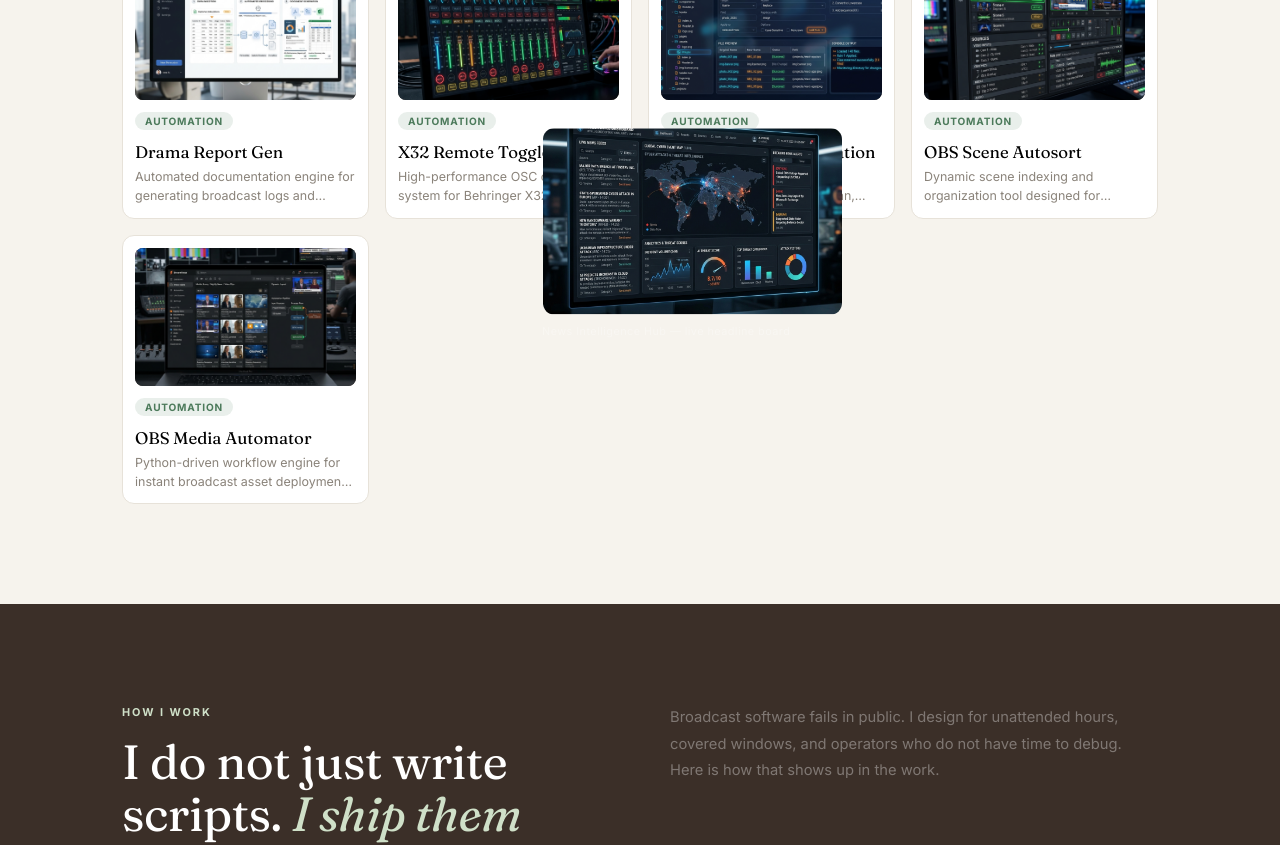
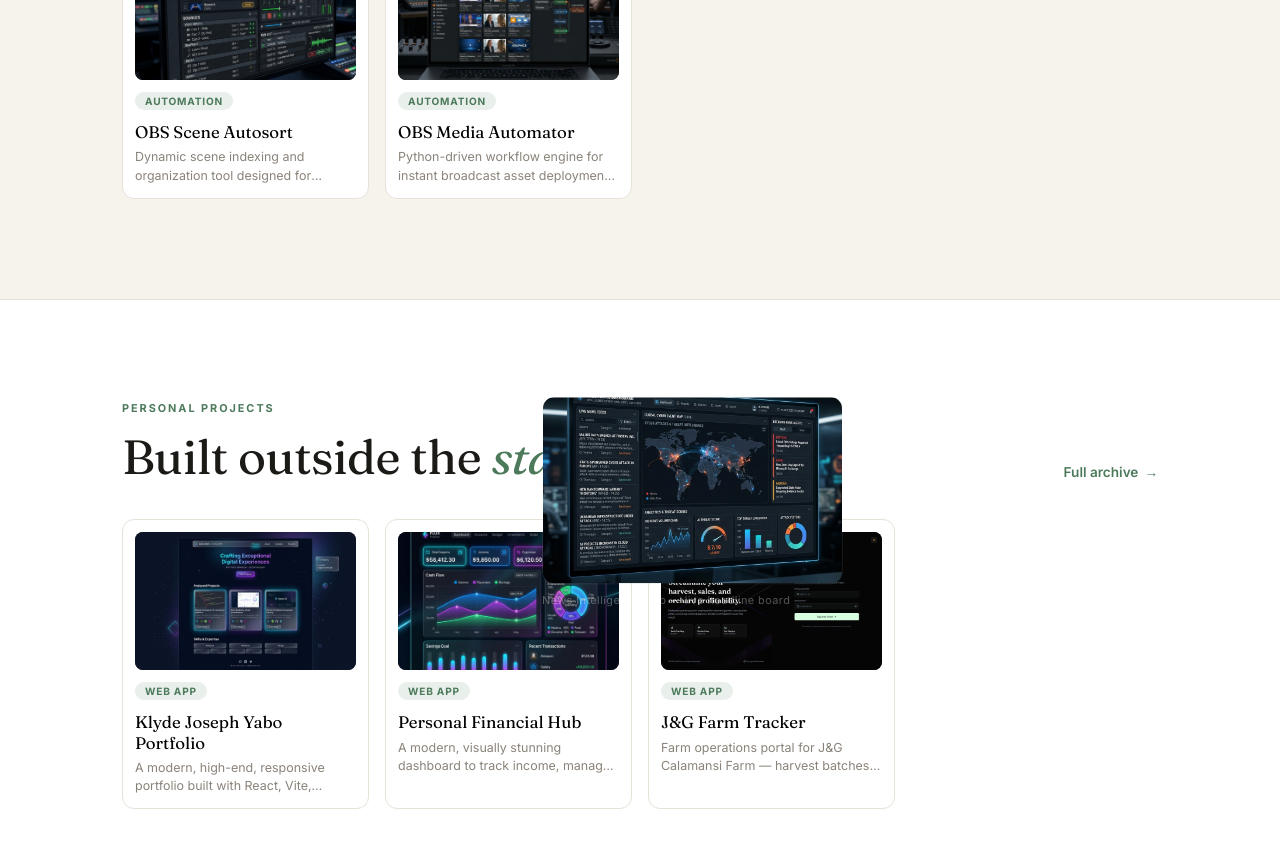
Before and after one commit to klaayd39/new-portfolio, a React (Vite) app: page / in a window 1280 px wide. Shown: the part 6840-7685 px from the top of the page. Built offline with nearby package versions, Linux system fonts and the light colour scheme.

Commit message:
Separate personal projects from station work on the portfolio.
Group projects by station vs personal, add a dedicated personal projects
section on the home page, and Station Work / Personal filters on Projects.

Co-authored-by: Cursor <cursoragent@cursor.com>

```diff
--- a/src/data/projects.js
+++ b/src/data/projects.js
@@ -2,6 +2,7 @@ export const PROJECTS = [
   {
     title: 'Klyde Joseph Yabo Portfolio',
     tag: 'Web App',
+    group: 'personal',
     link: 'https://github.com/klaayd39/personal-portfolio',
     desc: 'A modern, high-end, responsive portfolio built with React, Vite, Supabase, and plain CSS.',
     longDesc: 'This portfolio showcases professional broadcast systems, live-production automation tools, and real-time web applications with an elegant dark navy glassmorphic theme.',
@@ -21,6 +22,7 @@ export const PROJECTS = [
   {
     title: 'news-headline-crawler',
     tag: 'Intelligence',
+    group: 'station',
     link: 'https://github.com/klaayd39/news-headline-crawler',
     desc: 'Automated news headline crawler and aggregation engine.',
     longDesc: 'news-headline-crawler is a headline crawler that gathers the latest news from various sources to build a centralized real-time intelligence board.',
@@ -39,6 +41,7 @@ export const PROJECTS = [
   {
     title: 'Personal Financial Hub',
     tag: 'Web App',
+    group: 'personal',
     link: 'https://github.com/klaayd39/personal-financial-hub',
     desc: 'A modern, visually stunning dashboard to track income, manage expenses, and monitor savings.',
     longDesc: 'A modern, visually stunning, and highly interactive web application designed to help you take complete control of your personal finances. Track your income, manage expenses, and monitor your savings all in one beautiful dashboard.',
@@ -58,6 +61,7 @@ export const PROJECTS = [
   {
     title: 'J&G Farm Tracker',
     tag: 'Web App',
+    group: 'personal',
     link: 'https://github.com/klaayd39/J-G-Farm-Website',
     desc: 'Farm operations portal for J&G Calamansi Farm — harvest batches, sales, expenses, and P&L in one place.',
     longDesc: 'J&G Farm Tracker is a production farm operations portal for J&G Calamansi Farm. It tracks harvest batches in red bags, buyer sales, field expenses, and profit & loss with inventory guards, analytics dashboards, and exportable reports.',
@@ -79,6 +83,7 @@ export const PROJECTS = [
   {
     title: 'Drama Report Gen',
     tag: 'Automation',
+    group: 'station',
     link: 'https://github.com/klaayd39/Automatic-Drama-Report-Document-Generation',
     desc: 'Automated documentation engine for generating broadcast logs and performance reports.',
     longDesc: 'Drama Report Gen is a backend document synthesizer that extracts script data, performance notes, and schedule logs to construct professional PDFs and sheets optimized for broadcast audit compliance.',
@@ -98,6 +103,7 @@ export const PROJECTS = [
   {
     title: 'Bombo Radyo News Intelligence Hub',
     tag: 'Intelligence',
+    group: 'station',
     featured: true,
     featuredId: 'bombo',
     featuredNum: '01',
@@ -141,6 +147,7 @@ export const PROJECTS = [
   {
     title: 'X32 Remote Toggle',
     tag: 'Automation',
+    group: 'station',
     link: 'https://github.com/klaayd39/x32-channel-remote-toggle',
     desc: 'High-performance OSC control system for Behringer X32 mixers using global keyboard hotkeys.',
     longDesc: 'X32 Remote Toggle is a high-performance, low-latency OSC control suite developed to interface directly with Behringer X32 audio consoles. It enables broadcast engineers to seamlessly toggle specific channels via global hotkeys.',
@@ -160,6 +167,7 @@ export const PROJECTS = [
   {
     title: 'Media Rename Automation',
     tag: 'Automation',
+    group: 'station',
     link: 'https://github.com/klaayd39/media-rename-automation',
     desc: 'PowerShell utilities for batch-renaming video files into a clean, consistent naming convention.',
     longDesc: 'A collection of PowerShell utilities built for organizing multi-part Holy Week drama series. It iterates through complex folder hierarchies to automatically rename files to a standardized format without moving or copying data.',
@@ -179,6 +187,7 @@ export const PROJECTS = [
   {
     title: 'OBS Scene Autosort',
     tag: 'Automation',
+    group: 'station',
     link: 'https://github.com/klaayd39/obs-scene-autosort',
     desc: 'Dynamic scene indexing and organization tool designed for complex live productions.',
     longDesc: 'OBS Scene Autosort resolves workflow clutter in complex live productions by auto-indexing, sorting, and arranging scene structures in OBS Studio based on natural alphanumeric sorting via a Lua script.',
@@ -198,6 +207,7 @@ export const PROJECTS = [
   {
     title: 'Nautel AUI Monitor',
     tag: 'Broadcast Systems',
+    group: 'station',
     featured: true,
     featuredId: 'nautel',
     featuredNum: '02',
@@ -241,6 +251,7 @@ export const PROJECTS = [
   {
     title: 'OBS Media Automator',
     tag: 'Automation',
+    group: 'station',
     link: 'https://github.com/klaayd39/obs-media-automator',
     desc: 'Python-driven workflow engine for instant broadcast asset deployment and OBS source management.',
     longDesc: 'OBS Media Automator is a specialized Python toolkit for OBS Studio that automates the configuration, scaling, and audio routing of Media Sources as they are added to your scenes, preventing manual setup delays.',
@@ -258,3 +269,6 @@ export const PROJECTS = [
     image: '/projects/media.png'
   }
 ];
+
+export const STATION_PROJECTS = PROJECTS.filter((p) => p.group === 'station')
+export const PERSONAL_PROJECTS = PROJECTS.filter((p) => p.group === 'personal')
--- a/src/index.css
+++ b/src/index.css
@@ -964,7 +964,9 @@ a.cl-row .cl-val { color: var(--accent); }
 }
 .resume-page-inner { padding-top: 40px; padding-bottom: 80px; }
 
+.personal-projects-section { background: var(--bg); border-top: 1px solid var(--line); }
 .filter-tabs { display: flex; gap: 8px; margin-bottom: 28px; flex-wrap: wrap; }
+.filter-tabs-groups { margin-bottom: 12px; }
 .filter-tab {
   padding: 0.45rem 1rem;
   border-radius: 100px;
--- a/src/pages/Home.jsx
+++ b/src/pages/Home.jsx
@@ -1,14 +1,14 @@
 import { Helmet } from 'react-helmet-async'
 import { Link } from 'react-router-dom'
 import { MARQUEE_TOOLS, TOOL_GROUPS } from '../data/skills'
-import { PROJECTS } from '../data/projects'
+import { PROJECTS, PERSONAL_PROJECTS, STATION_PROJECTS } from '../data/projects'
 import ScrollReveal from '../components/ScrollReveal'
 import Parallax from '../components/Parallax'
 import ProjectModal from '../components/ProjectModal'
 import { useState } from 'react'
 
-const FEATURED = PROJECTS.filter((p) => p.featured)
-const MORE = PROJECTS.filter((p) => !p.featured)
+const FEATURED = STATION_PROJECTS.filter((p) => p.featured)
+const STATION_MORE = STATION_PROJECTS.filter((p) => !p.featured)
 const marquee = [...MARQUEE_TOOLS, ...MARQUEE_TOOLS]
 
 export default function Home() {
@@ -290,7 +290,38 @@ export default function Home() {
             </Link>
           </div>
           <div className="more-grid">
-            {MORE.map((project) => (
+            {STATION_MORE.map((project) => (
+              <button
+                type="button"
+                className="more-card"
+                key={project.title}
+                onClick={() => setSelected(project)}
+              >
+                <div className="more-thumb">
+                  {project.image && <img src={project.image} alt="" loading="lazy" />}
+                </div>
+                <span className="project-card-tag">{project.tag}</span>
+                <h3>{project.title}</h3>
+                <p>{project.desc}</p>
+              </button>
+            ))}
+          </div>
+        </div>
+      </section>
+
+      <section className="section personal-projects-section">
+        <div className="wrap">
+          <div className="more-head">
+            <div>
+              <span className="label">Personal projects</span>
+              <h2 className="h2">Built outside the <em>station.</em></h2>
+            </div>
+            <Link to="/projects" className="more-all">
+              Full archive <span className="btn-arrow">→</span>
+            </Link>
+          </div>
+          <div className="more-grid">
+            {PERSONAL_PROJECTS.map((project) => (
               <button
                 type="button"
                 className="more-card"
--- a/src/pages/Projects.jsx
+++ b/src/pages/Projects.jsx
@@ -6,13 +6,20 @@ import { PROJECTS } from '../data/projects'
 
 export default function Projects() {
   const [activeCategory, setActiveCategory] = useState('All')
+  const [activeGroup, setActiveGroup] = useState('All')
   const [selectedProject, setSelectedProject] = useState(null)
 
   const categories = ['All', 'Automation', 'Broadcast Systems', 'Intelligence', 'Web App']
+  const groups = ['All', 'Station Work', 'Personal']
 
-  const filteredProjects = activeCategory === 'All'
-    ? PROJECTS
-    : PROJECTS.filter((p) => p.tag === activeCategory)
+  const filteredProjects = PROJECTS.filter((p) => {
+    const groupMatch =
+      activeGroup === 'All'
+      || (activeGroup === 'Station Work' && p.group === 'station')
+      || (activeGroup === 'Personal' && p.group === 'personal')
+    const categoryMatch = activeCategory === 'All' || p.tag === activeCategory
+    return groupMatch && categoryMatch
+  })
 
   const handleCategoryChange = (category) => {
     if (!document.startViewTransition) {
@@ -41,6 +48,17 @@ export default function Projects() {
       </div>
 
       <div className="wrap archive-body">
+        <div className="filter-tabs filter-tabs-groups">
+          {groups.map((group) => (
+            <button
+              key={group}
+              className={`filter-tab${activeGroup === group ? ' active' : ''}`}
+              onClick={() => setActiveGroup(group)}
+            >
+              {group}
+            </button>
+          ))}
+        </div>
         <div className="filter-tabs">
           {categories.map((category) => (
             <button
```
